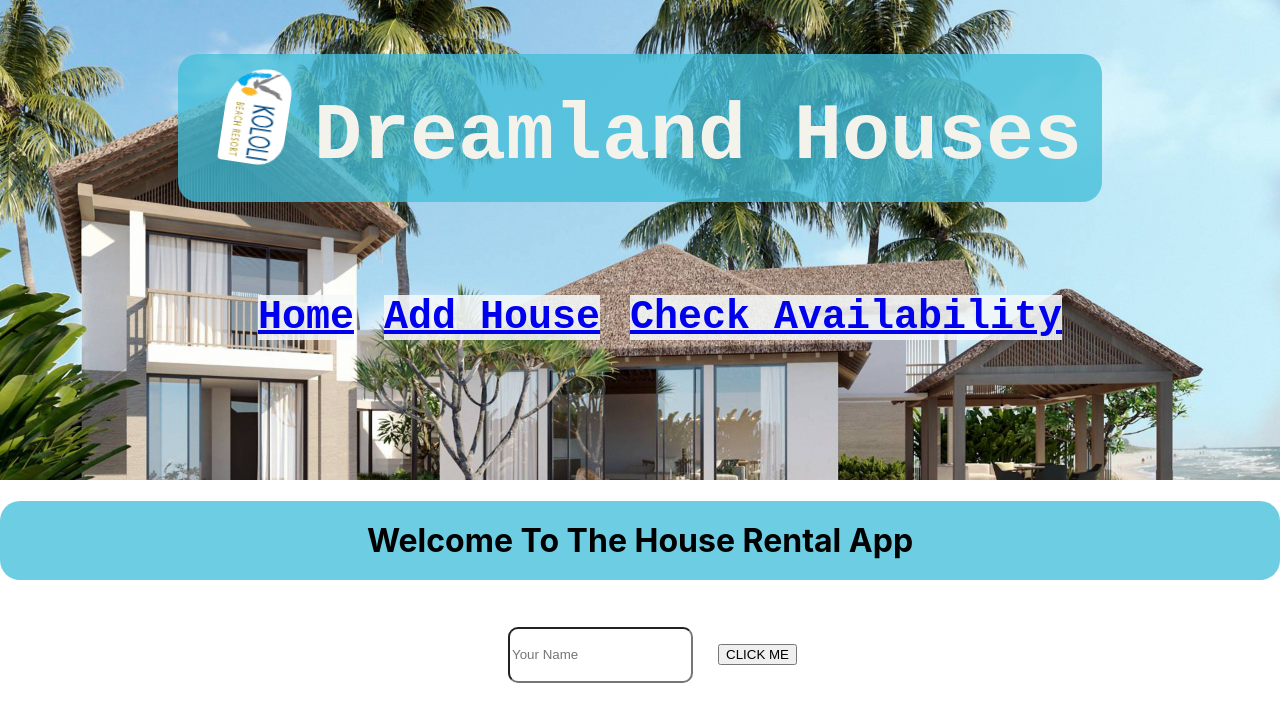
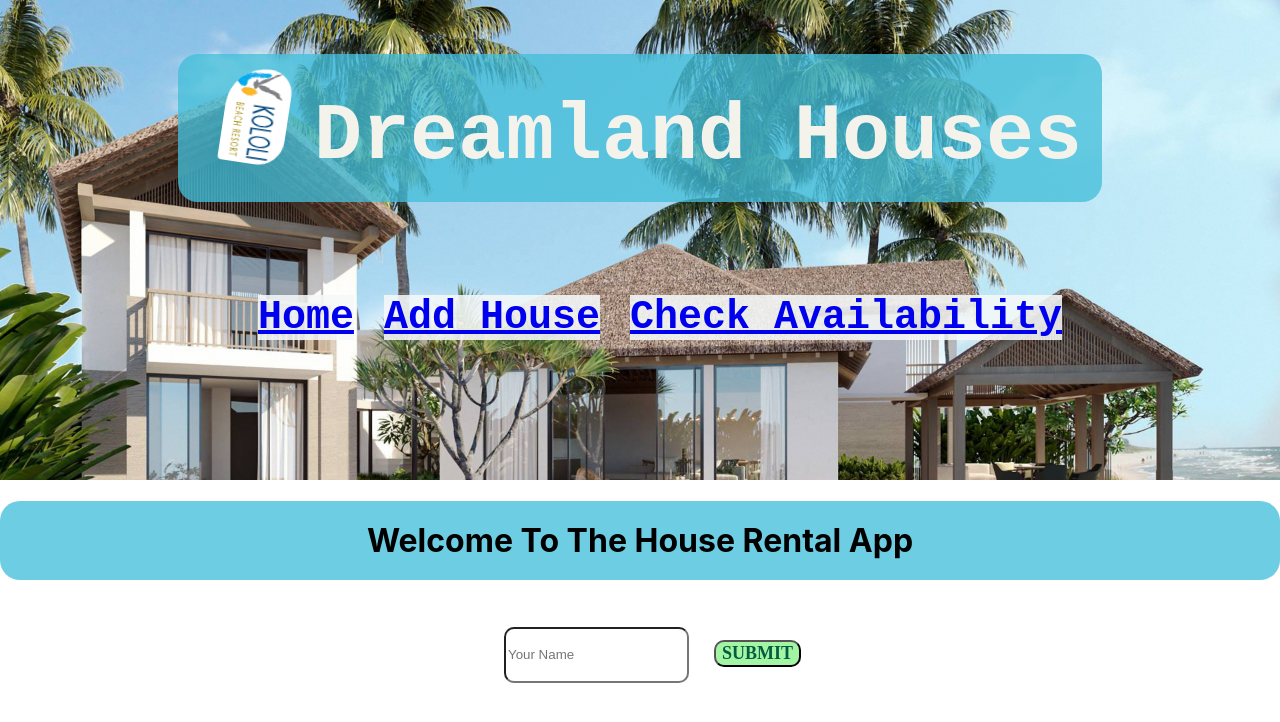
Before and after one commit to fredana/rental-house-app, a React (Create React App) app in the folder houses-listing-app/: page / in a window 1280 px wide. Shown: the top 722 px of the page. Built offline with nearby package versions, Linux system fonts and the light colour scheme.

Commit message:
H3 AND P TAGS CSS UPDATED

```diff
--- a/houses-listing-app/src/App.css
+++ b/houses-listing-app/src/App.css
@@ -95,7 +95,7 @@ img{
   padding: 10px;
   border-radius: 60px 65px 25px 90px;
 }
-#add{
+#add, #submit{
   color: rgb(5, 93, 64);
   font-family: cursive;
   font-size: large;
--- a/houses-listing-app/src/Home.js
+++ b/houses-listing-app/src/Home.js
@@ -22,7 +22,7 @@ const Home = () => {
       <Link to="/add-house">Add a New House</Link><br></br><br></br> */}
 
       <input type="text" value={userInput} onChange={handleInputChange} placeholder='Your Name' />
-      <button onClick={handleButtonClick1}>CLICK ME</button>
+      <button id='submit' onClick={handleButtonClick1}>SUBMIT</button>
 
       {/* Display the result */}
       {result && <p>{result}</p>}
```
